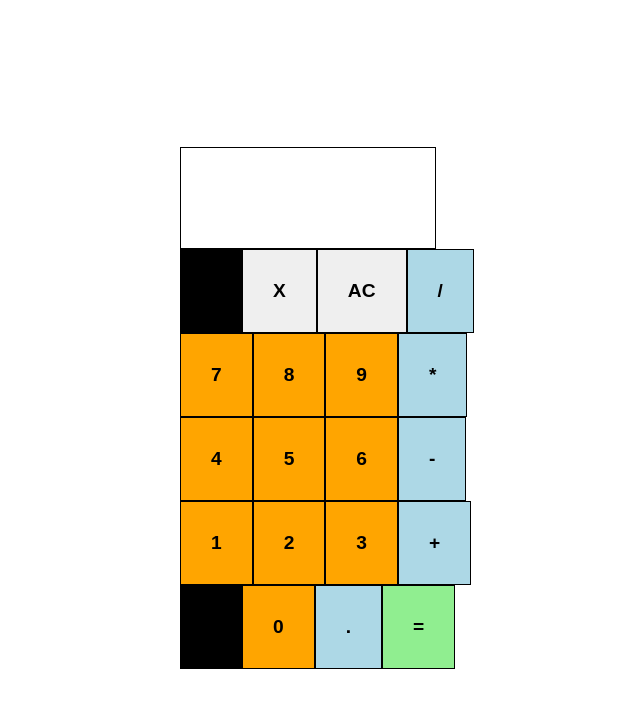
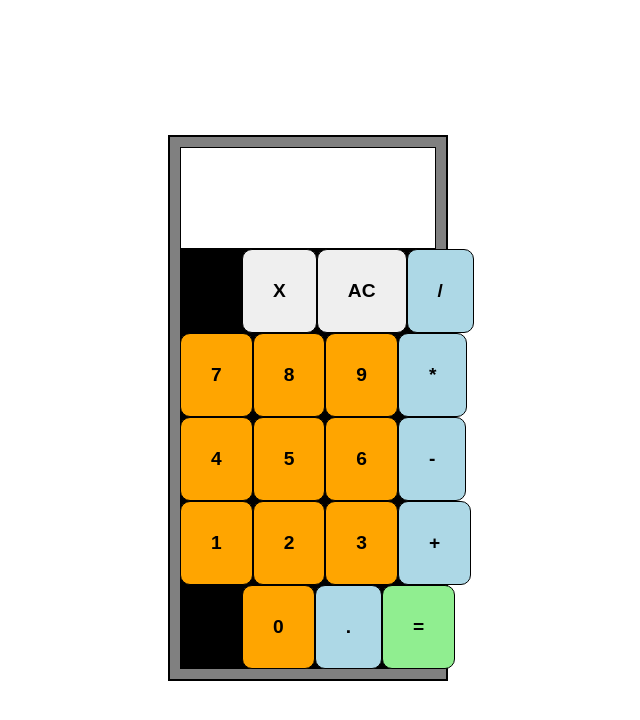
Before and after one commit to Spoogleey/calculator, a plain HTML site: page index.html in a window 1280 px wide. Shown: the whole page, without its empty margins (332-972 px from the left). Drawn offline with Linux system fonts and the light colour scheme.

Commit message:
Styled the calculator
Made the calculator look nicer by adding more styling like curved border and background colour

```diff
--- a/index.html
+++ b/index.html
@@ -7,6 +7,7 @@
     <title>Calculator</title>
 </head>
 <body>
+    <div class="outline">
     <div id="calculator">
         <div class="result">
             <div class="text-content"></div>
@@ -42,6 +43,7 @@
             <button class="equals">=</button>
         </div>
     </div>
+    </div>
     <script src="./script.js"></script>
 </body>
 </html>
--- a/script.js
+++ b/script.js
@@ -39,7 +39,11 @@ function displayNumbers(number) {
     if(resetDisplay) {
         display.textContent = "";
     }
-    display.textContent += number;
+    if(display.innerHTML.length === 10) {
+        return;
+    } else {
+        display.textContent += number;
+    }
 }
 // When an operator button is clicked
 let maths = document.querySelectorAll(".operator");
--- a/styles.css
+++ b/styles.css
@@ -6,10 +6,17 @@ body {
     height: 100vh;
 }
 
+.outline {
+    background-color: grey;
+    padding: 10px;
+    border: black 2px solid;
+}
+
 #calculator {
     display: flex;
     flex-direction: column;
     width: 20vw;
+    background-color: black;
 }
 
 .result {
@@ -18,6 +25,7 @@ body {
     height: 100px;
     align-items: center;
     justify-content: end;
+    background-color: white;
 }
 
 .text-content {
@@ -36,6 +44,7 @@ button {
     font-size: larger;
     font-weight: bold;
     border: 0.5px solid black;
+    border-radius: 10px;
 }
 
 .number {
```
